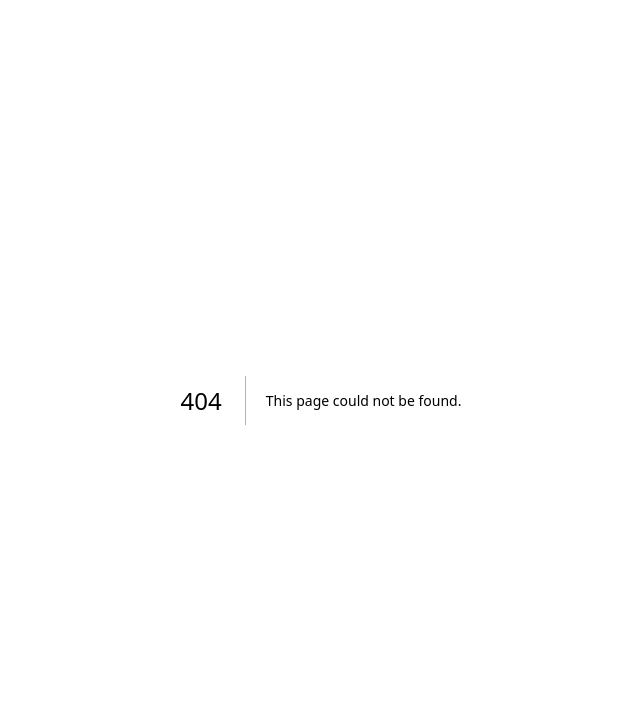
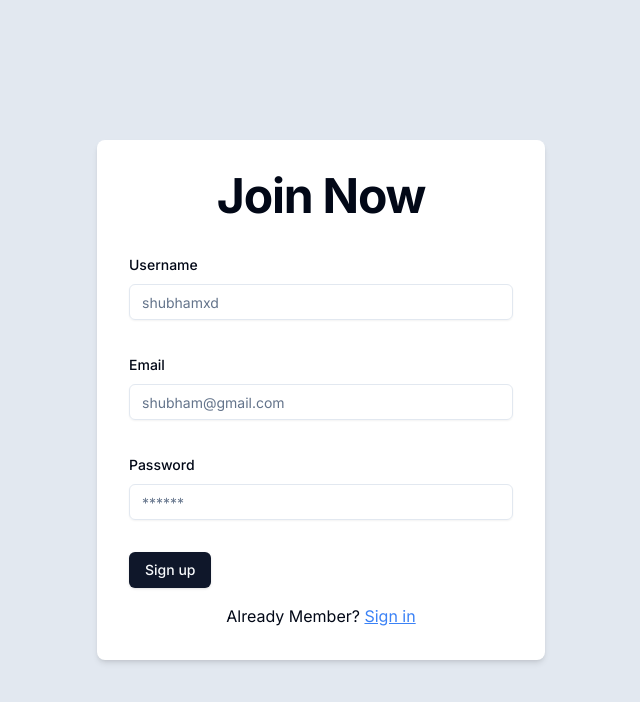
Before and after one commit to shubhamxdd/feedback, a Next.js app: page /sign-up in a window 1280 px wide. Before the commit this address had no page. Shown: the top 702 px of the page, without its empty margins (319-959 px from the left). Built offline with nearby package versions, Linux system fonts and the light colour scheme.

Commit message:
Add sign-up page

```diff
--- /dev/null
+++ b/app/(auth)/sign-up/page.tsx
@@ -0,0 +1,204 @@
+"use client";
+// import LoginBtn from "@/components/LoginBtn";
+
+import { useEffect, useState } from "react";
+import * as z from "zod";
+import { zodResolver } from "@hookform/resolvers/zod";
+import { useForm } from "react-hook-form";
+import Link from "next/link";
+import { useDebounceCallback } from "usehooks-ts";
+import { useToast } from "@/components/ui/use-toast";
+import { useRouter } from "next/navigation";
+import { signupSchema } from "@/models/schema/signupSchema";
+
+import { Loader2 } from "lucide-react";
+
+import { Button } from "@/components/ui/button";
+import {
+  Form,
+  FormControl,
+  FormField,
+  FormItem,
+  FormLabel,
+  FormMessage,
+} from "@/components/ui/form";
+import { Input } from "@/components/ui/input";
+
+import axios, { AxiosError } from "axios";
+import { ApiResponse } from "@/types/ApiResponse";
+
+const SignUpPage = () => {
+  const router = useRouter();
+
+  const [username, setusername] = useState("");
+  const [usernameResponse, setUsernameResponse] = useState("");
+  const [isCheckingUsername, setIsCheckingUsername] = useState(false);
+  const [isSubmitting, setIsSubmitting] = useState(false);
+
+  const debounced = useDebounceCallback(setusername, 300);
+
+  const { toast } = useToast();
+
+  const form = useForm<z.infer<typeof signupSchema>>({
+    resolver: zodResolver(signupSchema),
+    defaultValues: {
+      username: "",
+      email: "",
+      password: "",
+    },
+  });
+
+  useEffect(() => {
+    const checkUniqueUsername = async () => {
+      if (username) {
+        setIsCheckingUsername(true);
+        setUsernameResponse("");
+        try {
+          const res = await axios.get(
+            `/api/is-username-unique?username=${username}`
+          );
+          // console.log(res.data)
+          setUsernameResponse(res.data.message);
+        } catch (error) {
+          const axiosError = error as AxiosError<ApiResponse>;
+          setUsernameResponse(
+            axiosError.response?.data.message ?? "Error checking username"
+          );
+        } finally {
+          setIsCheckingUsername(false);
+        }
+      }
+    };
+    checkUniqueUsername();
+  }, [username]);
+
+  const onSubmit = async (data: z.infer<typeof signupSchema>) => {
+    setIsSubmitting(true);
+    try {
+      const res = await axios.post<ApiResponse>(`/api/sign-up`, data);
+
+      toast({
+        title: res.data.success ? "Form is submitted sucessfully" : "Error",
+        description: res.data.message,
+      });
+
+      router.push(`/verify/${username}`);
+    } catch (error) {
+      const axiosError = error as AxiosError<ApiResponse>;
+      console.log("Error in signing up", error);
+
+      let errorMessage = axiosError.response?.data.message;
+      toast({
+        title: "Signup Failed",
+        description: errorMessage,
+        variant: "destructive",
+      });
+    } finally {
+      setIsSubmitting(false);
+    }
+  };
+
+  return (
+    <div className="flex justify-center items-center min-h-screen bg-slate-200">
+      <div className="w-full max-w-md p-8 space-y-8 bg-white shadow-md rounded-lg">
+        <div className="text-center">
+          <h1 className=" text-4xl font-bold tracking-tight mb-6 lg:text-5xl">
+            Join Now
+          </h1>
+        </div>
+        <div className="form">
+          <Form {...form}>
+            <form onSubmit={form.handleSubmit(onSubmit)} className="space-y-8">
+              <FormField
+                control={form.control}
+                name="username"
+                render={({ field }) => (
+                  <FormItem>
+                    <FormLabel>Username</FormLabel>
+                    <FormControl>
+                      <Input
+                        placeholder="shubhamxd"
+                        {...field}
+                        type="text"
+                        onChange={(e) => {
+                          field.onChange(e);
+                          debounced(e.target.value);
+                        }}
+                      />
+                    </FormControl>
+                    {isCheckingUsername && (
+                      <Loader2 className="w-4 h-4 animate-spin" />
+                    )}
+                    <p
+                      className={`text-sm ${
+                        usernameResponse === "Username is available."
+                          ? "text-green-600"
+                          : "text-red-600"
+                      }`}
+                    >
+                      {usernameResponse}
+                    </p>
+                    <FormMessage />
+                  </FormItem>
+                )}
+              />
+              <FormField
+                control={form.control}
+                name="email"
+                render={({ field }) => (
+                  <FormItem>
+                    <FormLabel>Email</FormLabel>
+                    <FormControl>
+                      <Input
+                        placeholder="shubham@gmail.com"
+                        {...field}
+                        type="email"
+                      />
+                    </FormControl>
+                    <FormMessage />
+                  </FormItem>
+                )}
+              />
+              <FormField
+                control={form.control}
+                name="password"
+                render={({ field }) => (
+                  <FormItem>
+                    <FormLabel>Password</FormLabel>
+                    <FormControl>
+                      <Input placeholder="******" {...field} type="password" />
+                    </FormControl>
+                    <FormMessage />
+                  </FormItem>
+                )}
+              />
+              <Button type="submit" disabled={isSubmitting}>
+                {isSubmitting ? (
+                  <>
+                    <Loader2 className="mr-2 h-4 w-4 animate-spin" />
+                    <span>Submitting</span>
+                  </>
+                ) : (
+                  "Sign up"
+                )}
+              </Button>
+            </form>
+          </Form>
+          <div className="text-center mt-4">
+            <p>
+              Already Member?{" "}
+              <Link
+                href={"/sign-in"}
+                className="text-blue-500 underline hover:text-blue-700 transition-all duration-300"
+              >
+                Sign in
+              </Link>
+            </p>
+          </div>
+        </div>
+      </div>
+    </div>
+  );
+};
+
+export default SignUpPage;
```
